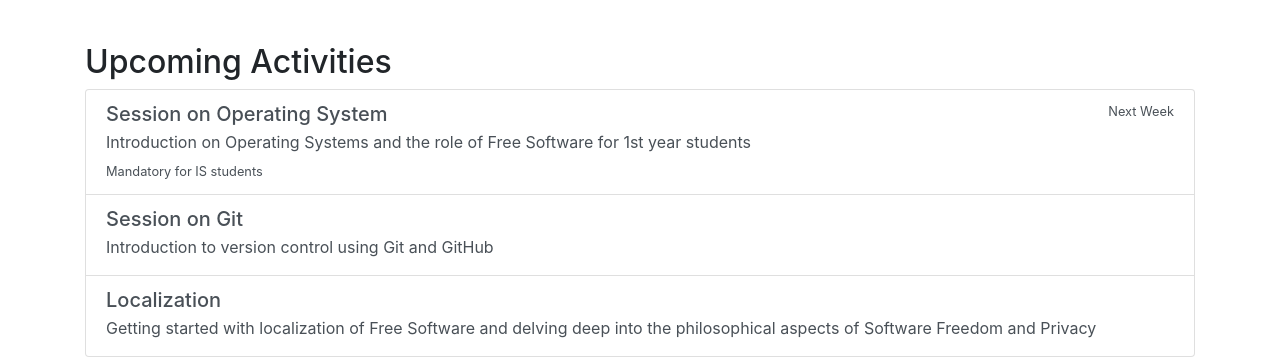
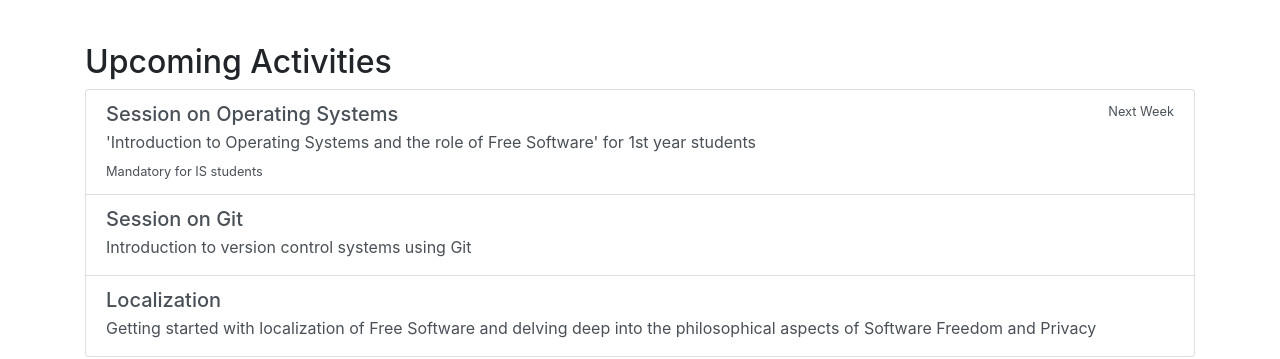
Before and after one commit to GLUG-PESCE/glug-pesce, a Jekyll site: the page built from index.html, in a window 1280 px wide. Shown: the part 823-1182 px from the top of the page. Built offline with Jekyll 4.4.1, drawn with Linux system fonts in a browser that asks for light colours; nearby versions of some CDN libraries.

Commit message:
Few text edits to _includes/upcoming.html

```diff
--- a/_includes/upcoming.html
+++ b/_includes/upcoming.html
@@ -1,10 +1,10 @@
 <div class="list-group mb-4">
   <span class="list-group-item list-group-item-action flex-column align-items-start">
     <div class="d-flex w-100 justify-content-between">
-      <h5 class="mb-1">Session on Operating System</h5>
+      <h5 class="mb-1">Session on Operating Systems</h5>
       <small>Next Week</small>
     </div>
-    <p class="mb-1">Introduction on Operating Systems and the role of Free Software for 1st year students</p>
+    <p class="mb-1">'Introduction to Operating Systems and the role of Free Software' for 1st year students</p>
     <small>Mandatory for IS students</small>
   </span>
 
@@ -13,7 +13,7 @@
       <h5 class="mb-1">Session on Git</h5>
       <small class="text-muted"></small>
     </div>
-    <p class="mb-1">Introduction to version control using Git and GitHub</p>
+    <p class="mb-1">Introduction to version control systems using Git</p>
     <small class="text-muted"></small>
   </span>
 
```
